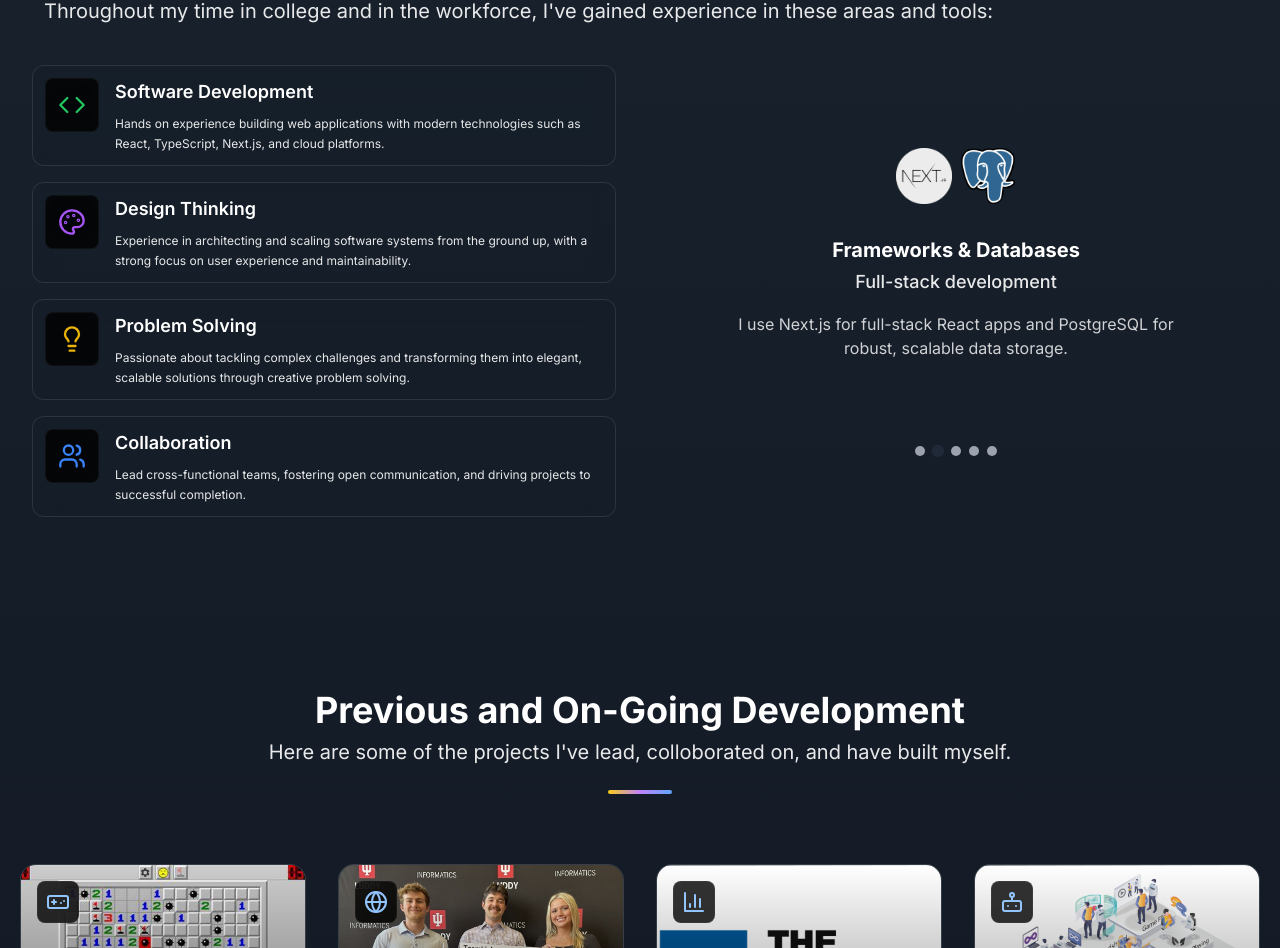
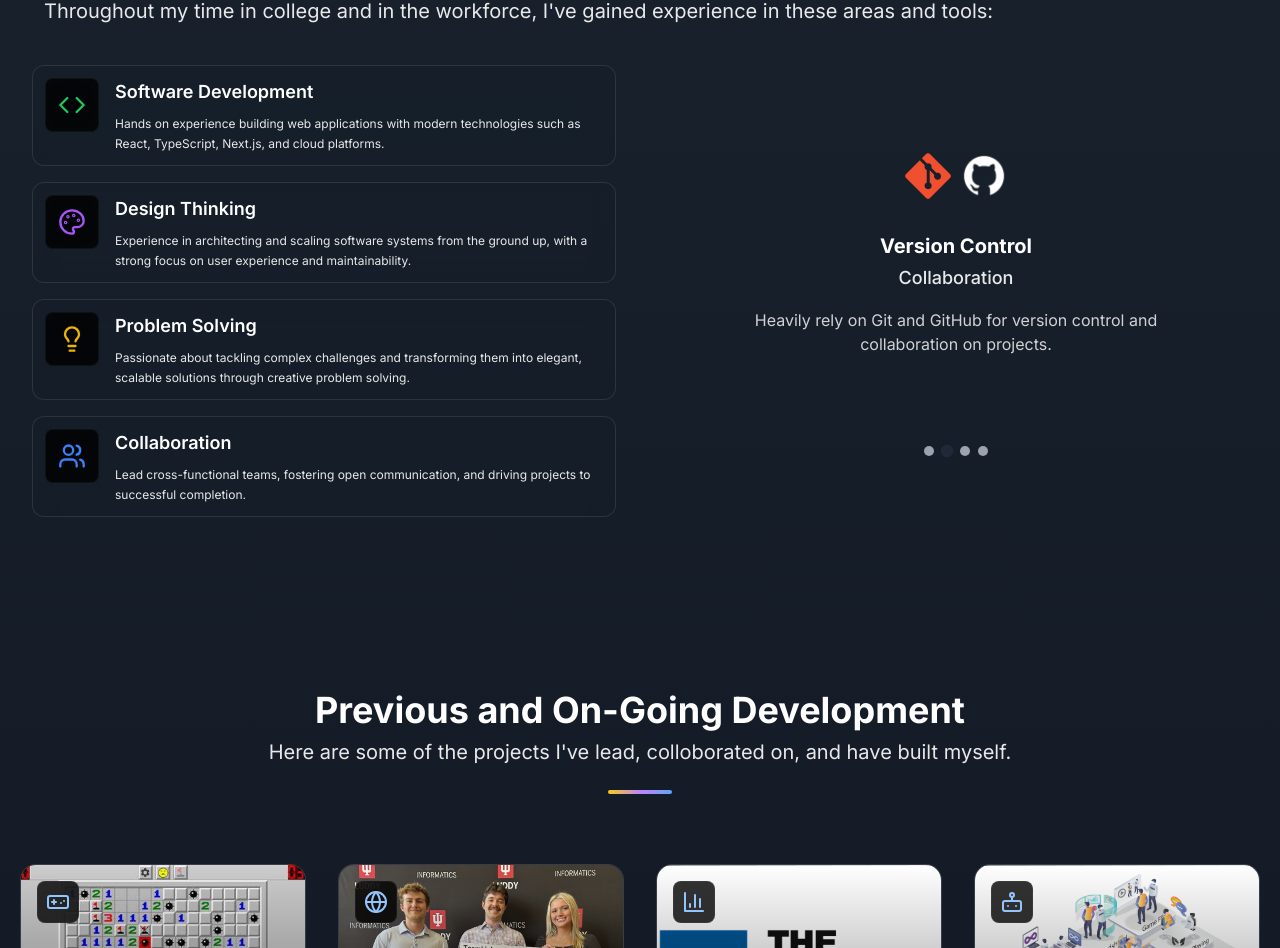
Before and after one commit to dylGray/dylans-web, a React (Vite) app: page / in a window 1280 px wide. Shown: the part 1669-2617 px from the top of the page. Built offline with nearby package versions, Linux system fonts and the light colour scheme.

Commit message:
no changes

```diff
--- a/src/components/Slideshow.tsx
+++ b/src/components/Slideshow.tsx
@@ -2,8 +2,6 @@ import React, { useState, useEffect } from 'react';
 import typescriptIcon from '../assets/images/typescript-icon.png';
 import reactIcon from '../assets/images/react-icon.png';
 import tailwindIcon from '../assets/images/tailwind-icon.png';
-import nextjsIcon from '../assets/images/nextjs-icon.webp';
-import postgresqlIcon from '../assets/images/postgresql-icon.png';
 import gitIcon from '../assets/images/git-icon.png';
 import githubIcon from '../assets/images/github-icon.png';
 import chatgptIcon from '../assets/images/chatgpt-icon.png';
@@ -38,19 +36,6 @@ const techTools: TechTool[] = [
   },
   {
     id: 2,
-    name: 'Frameworks & Databases',
-    category: 'Full-stack development',
-    icon: (
-      <div className="flex items-center justify-center gap-2">
-        <img src={nextjsIcon} alt="Next.js" className="w-14 h-14 object-contain" />
-        <img src={postgresqlIcon} alt="PostgreSQL" className="w-14 h-14 object-contain" />
-      </div>
-    ),
-    description: "I use Next.js for full-stack React apps and PostgreSQL for robust, scalable data storage.",
-    color: 'text-gray-800'
-  },
-  {
-    id: 3,
     name: 'Version Control',
     category: 'Collaboration',
     icon: (
@@ -63,7 +48,7 @@ const techTools: TechTool[] = [
     color: 'text-orange-600'
   },
   {
-    id: 4,
+    id: 3,
     name: 'AI & LLMs',
     category: 'Productivity & Innovation',
     icon: (
@@ -77,7 +62,7 @@ const techTools: TechTool[] = [
     color: 'text-purple-600'
   },
 {
-    id: 5,
+    id: 4,
     name: 'API Integration',
     category: 'Enterprise Solutions',
     icon: (
```
